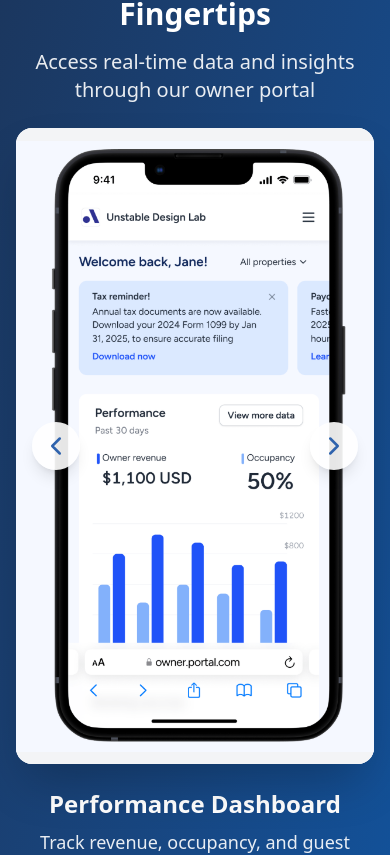
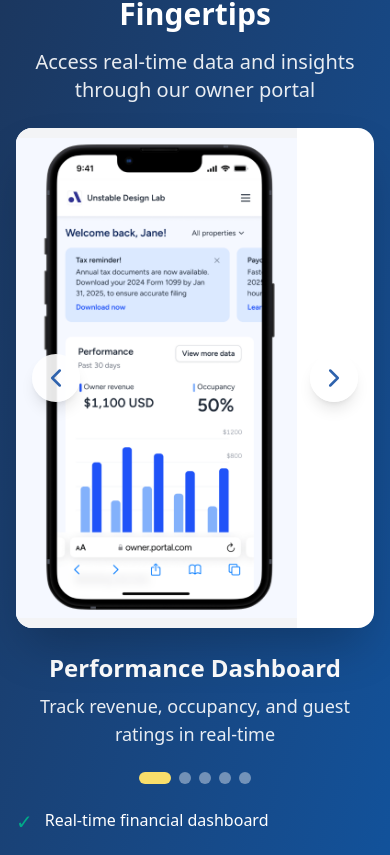
Before and after one commit to HASSANBOB533/property-mgtg-new, a Next.js app: page /en in a window 390 px wide. Shown: the part 5473-6328 px from the top of the page. Built offline with nearby package versions, Linux system fonts and the light colour scheme.

Commit message:
Reduce carousel size to make it more compact and proportional

```diff
--- a/components/homepage/OwnerDashboardCarousel.tsx
+++ b/components/homepage/OwnerDashboardCarousel.tsx
@@ -58,11 +58,11 @@ export default function OwnerDashboardCarousel() {
   const currentFeature = dashboardFeatures[currentIndex];
 
   return (
-    <div className="relative w-full max-w-4xl mx-auto">
+    <div className="relative w-full max-w-md mx-auto">
       {/* Carousel Container */}
       <div className="relative bg-white rounded-2xl shadow-2xl overflow-hidden">
         {/* Image Container */}
-        <div className="relative aspect-[9/16] md:aspect-[9/19] bg-gray-100">
+        <div className="relative aspect-[9/16] max-h-[500px] bg-gray-100">
           <Image
             src={currentFeature.image}
             alt={t(currentFeature.titleKey)}
```
